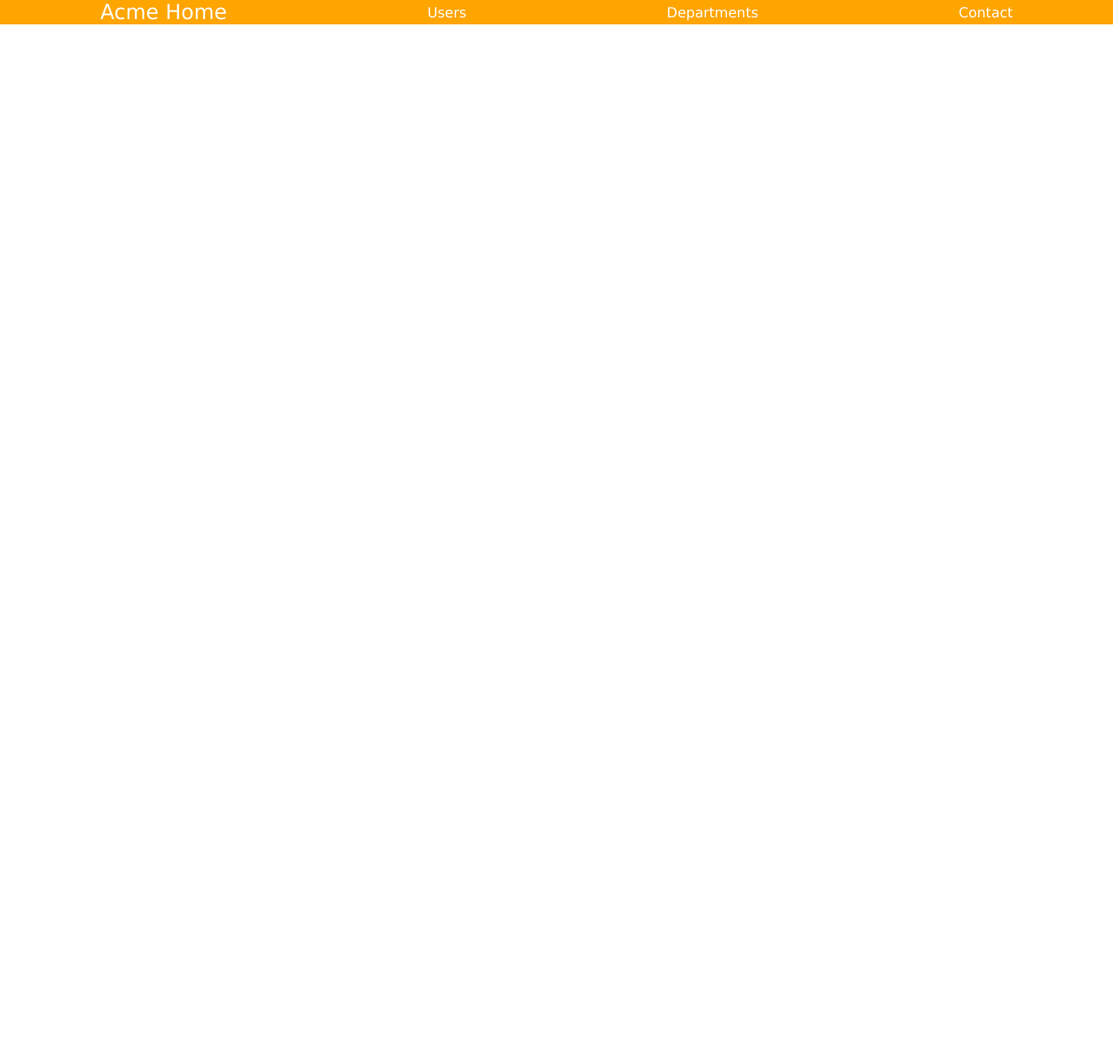
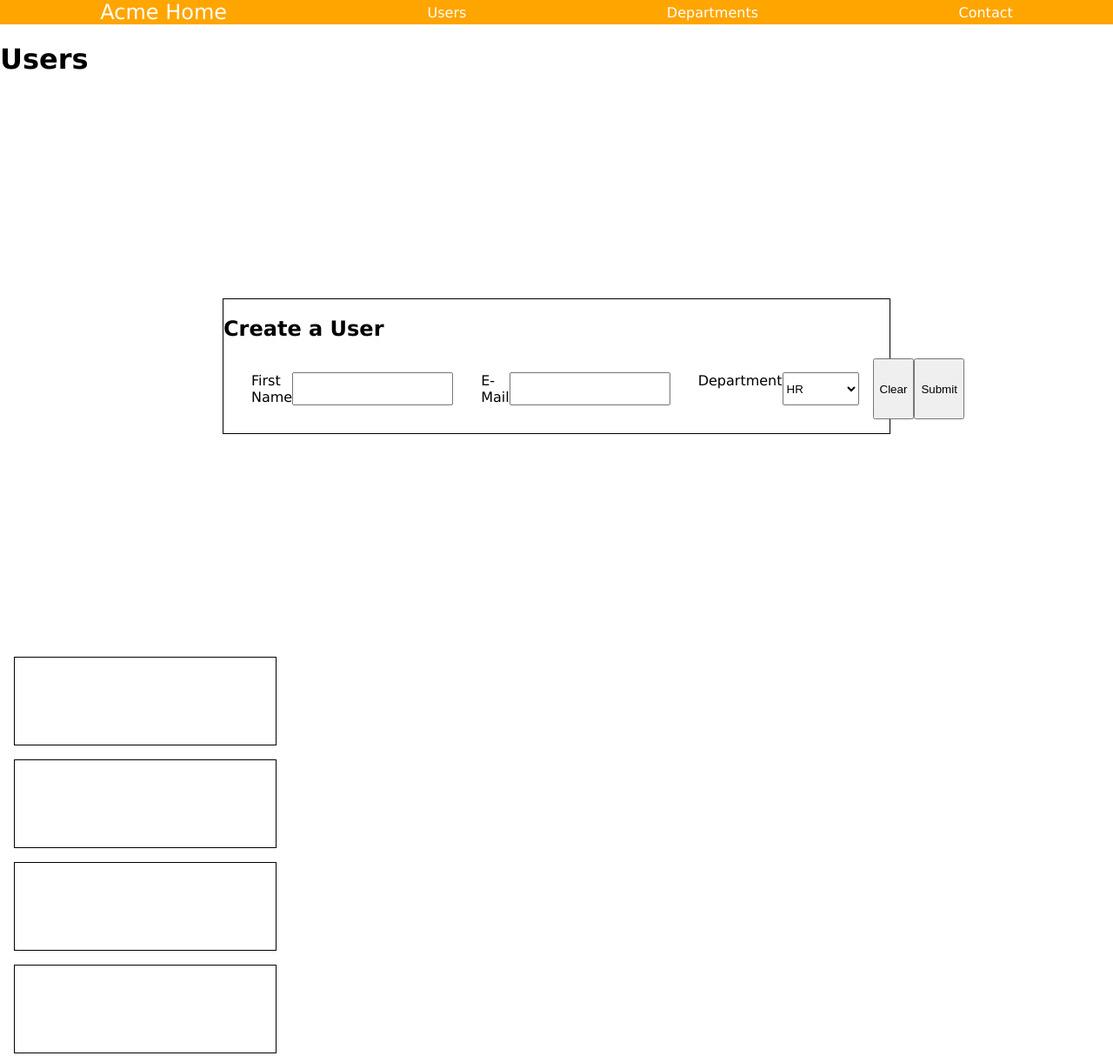
Before and after one commit to cce82407/acme-flex-box, a plain HTML site: page index.html in a window 1280 px wide. Shown: the top 1214 px of the page at 87% size. Before the commit the page ends 800 px from the top, so only its background shows below. Drawn offline with Linux system fonts and the light colour scheme.

Commit message:
input boxes

```diff
--- a/flexbox.css
+++ b/flexbox.css
@@ -1,6 +1,9 @@
 body {
     font-family: Verdana;
-    margin: 0
+    margin: 0;
+    display: flex;
+    flex-direction: column;
+
 }
 
 nav {
@@ -22,3 +25,38 @@ nav a:first-child {
 a .selected {
     font-weight: bold
 }
+
+ul {
+    list-style-type: none;
+}
+
+li {
+    margin: 1rem;
+}
+
+.random-boxes {
+    display: flex;
+    height: 100px;
+    width: 300px;
+    border: black 1px solid;
+    margin: 1rem;
+    flex-direction: row;
+}
+
+form {
+    border: solid 1px black;
+    margin: 20%;
+}
+
+.form-group {
+    display: flex;
+    margin: 1rem;
+}
+
+.form-group label {
+    flex: 1;
+}
+
+.form-group input {
+    flex: 3;
+}
--- a/index.html
+++ b/index.html
@@ -10,5 +10,41 @@
             <a href ='#'>Contact</a>
         </nav>
 
+        <main>
+            <h1>Users</h1>
+
+            <form>
+                <h2>Create a User</h2>
+                <div class="form-group">
+                    <div class="form-group">
+                        <label>First Name</label>
+                        <input type="text">
+                    </div>
+
+                    <div class="form-group">
+                        <label>E-Mail</label>
+                        <input type="text">
+                    </div>
+
+                    <div class="form-group">
+                        <label>Department</label>
+                        <select name="" id="">
+                            <option value="HR">HR</option>
+                            <option value="Accounting">Accounting</option>
+                        </select>
+                    </div>
+
+                    <button>Clear</button>
+                    <button>Submit</button>
+                </div>
+            </form>
+
+            <div class="random-boxes"></div>
+            <div class="random-boxes"></div>
+            <div class="random-boxes"></div>
+            <div class="random-boxes"></div>
+            <div class="random-boxes"></div>
+            <div class="random-boxes"></div>
+        </main>
     </body>
 </html>
```
